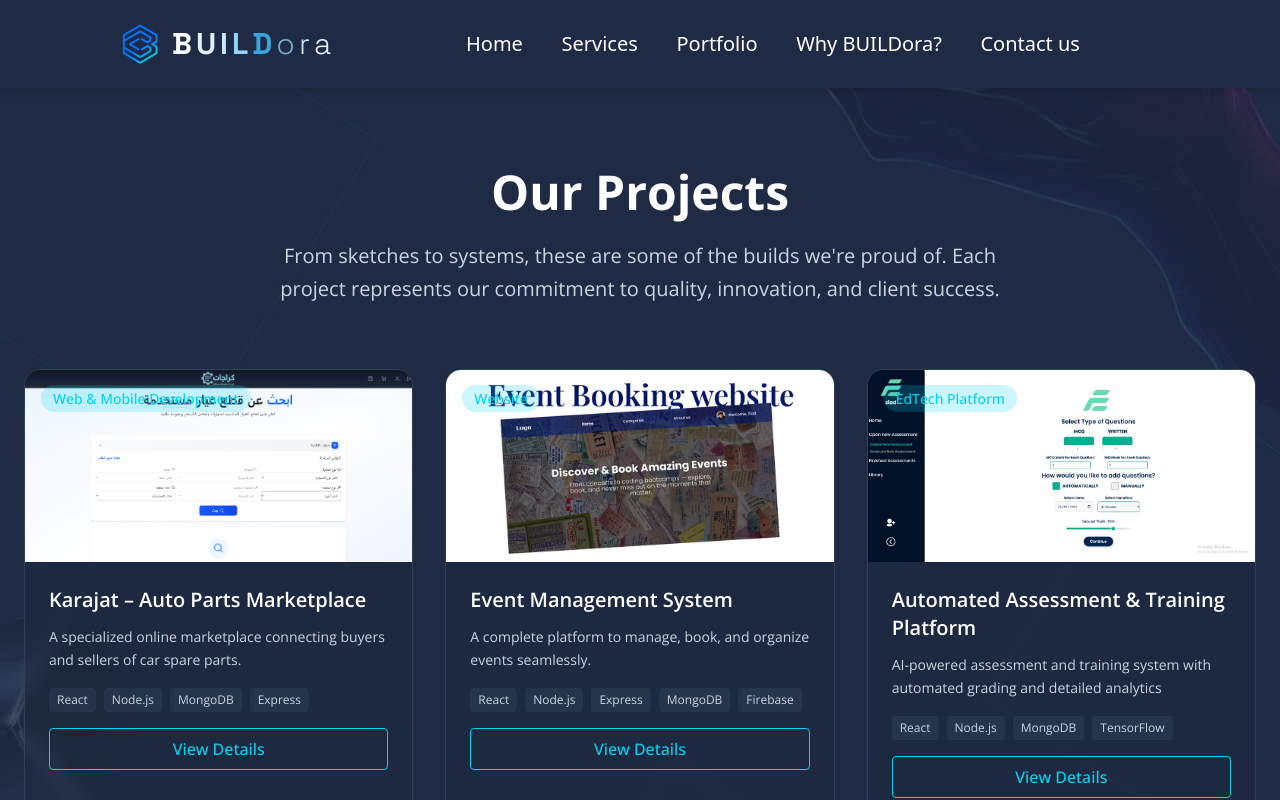
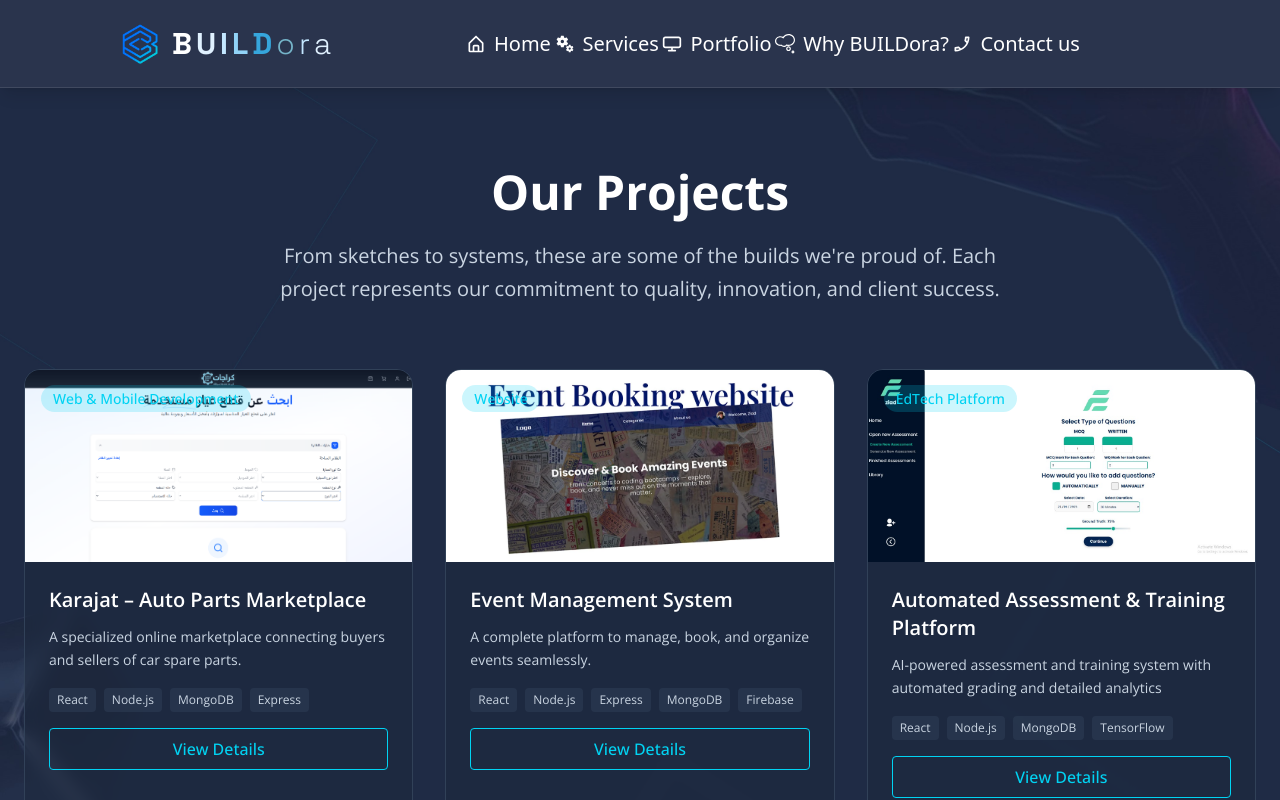
Before and after one commit to zvwda/BUILDora_Front, a React (Vite) app: page /projects in a window 1280 px wide. Shown: the top 800 px of the page. Built offline with nearby package versions, Linux system fonts and the light colour scheme.

Commit message:
Navbar Refactored and Nav Icons added

```diff
--- a/src/components/Navbar.jsx
+++ b/src/components/Navbar.jsx
@@ -1,6 +1,9 @@
 "use client";
-
-import { useState, useEffect } from "react";
+import { BiHomeAlt } from "react-icons/bi";
+import { MdOutlineMiscellaneousServices, MdOutlinePhoneEnabled } from "react-icons/md";
+import { CgScreen } from "react-icons/cg";
+import { TfiThought } from "react-icons/tfi";
+import { useState, useEffect, useMemo } from "react";
 import { useLocation, useNavigate } from "react-router-dom";
 import { Menu, X } from "lucide-react";
 import LOGO from "../assets/LOGO.png";
@@ -11,25 +14,34 @@
   const navigate = useNavigate();
   const [isHomePage, setIsHomePage] = useState(false);
 
-  useEffect(() => {
-    setIsHomePage(location.pathname === "/");
-  }, [location.pathname]);
+  useEffect(() => setIsHomePage(location.pathname === "/"), [location.pathname]);
 
-  const handleSectionNavigation = (sectionId, scroll = true) => {
+  const navItems = useMemo(
+    () => [
+      { key: "home", label: "Home", icon: <BiHomeAlt />, type: "route", path: "/" },
+      { key: "services", label: "Services", icon: <MdOutlineMiscellaneousServices />, type: "section", sectionId: "services" },
+      { key: "portfolio", label: "Portfolio", icon: <CgScreen />, type: "route", path: "/projects" },
+      { key: "why", label: "Why BUILDora?", icon: <TfiThought />, type: "section", sectionId: "why" },
+      { key: "contact", label: "Contact us", icon: <MdOutlinePhoneEnabled />, type: "section", sectionId: "contact" },
+    ],
+    []
+  );
+
+  const mdNavItems = useMemo(() => navItems.filter((it) => it.key !== "why"), [navItems]);
+  const smNavItems = mdNavItems;
+
+  const handleNav = (item) => {
+    setIsOpen(false);
+    if (item.type === "route") {
+      navigate(item.path);
+      return;
+    }
     if (!isHomePage) {
-      navigate("/", { state: { scrollTo: sectionId } });
-    } else if (scroll) {
-      const el = document.getElementById(sectionId);
-      if (el) {
-        el.scrollIntoView({ behavior: "smooth" });
+      navigate("/", { state: { scrollTo: item.sectionId } });
+    } else {
+      const el = document.getElementById(item.sectionId);
+      if (el) el.scrollIntoView({ behavior: "smooth" });
     }
-    }
-    setIsOpen(false);
-  };
-
-  const handleDirectNavigation = (path) => {
-    navigate(path);
-    setIsOpen(false);
   };
 
   useEffect(() => {
@@ -37,26 +49,16 @@
       const sectionId = location.state.scrollTo;
       setTimeout(() => {
         const el = document.getElementById(sectionId);
-        if (el) {
-          el.scrollIntoView({ behavior: "smooth" });
-        }
+        if (el) el.scrollIntoView({ behavior: "smooth" });
         navigate(location.pathname, { replace: true, state: {} });
       }, 100);
     }
   }, [location.state, isHomePage, navigate, location.pathname]);
 
-  return (
-    <nav className="bg-[#1F2A44] text-white h-[88px] px-5 shadow-md sticky top-0 z-50">
-      {/* Desktop Layout - 1024px and above */}
-      <div className="hidden xl:block mx-auto px-[100px] h-full">
-        <div className="grid grid-cols-12 gap-6 h-full items-center">
-          <div className="col-span-3 flex items-center gap-4">
-            <div
-              onClick={() => handleDirectNavigation("/")}
-              className="cursor-pointer flex items-center gap-3"
-            >
-              <img src={LOGO} alt="Logo" className="w-10 h-10 object-contain" />
-              <h1 className="text-3xl font-bold flex gap-1">
+  const Brand = ({ size = "md" }) => (
+    <div className="cursor-pointer flex items-center gap-3" onClick={() => handleNav({ type: "route", path: "/" })}>
+      <img src={LOGO} alt="Logo" className={size === "sm" ? "w-7 h-7 object-contain" : size === "xs" ? "w-6 h-6 object-contain" : "w-10 h-10 object-contain"} />
+      <h1 className={size === "sm" ? "text-2xl font-bold flex gap-1" : "text-3xl font-bold flex gap-1"}>
         <span className="text-white space-grotesk2">B</span>
         <span className="text-[#E0F1FF] space-grotesk2">U</span>
         <span className="text-[#C3E7FF] space-grotesk2">I</span>
@@ -67,254 +69,97 @@
         <span className="text-[#E0F1FF] space-grotesk">a</span>
       </h1>
     </div>
+  );
+
+  return (
+    <nav className="bg-[#1F2A44]/95 text-white h-[88px] px-5 sticky top-0 z-50 backdrop-blur-sm shadow-lg border-b border-white/10">
+      <div className="hidden xl:block mx-auto px-[100px] h-full">
+        <div className="grid grid-cols-12 gap-6 h-full items-center">
+          <div className="col-span-3 flex items-center gap-4">
+            <Brand />
           </div>
-
           <div className="col-span-9">
             <div className="px-20">
               <ul className="flex justify-between items-center text-[20px] font-normal font-sans">
-                <li
-                  className="hover:text-blue-400 cursor-pointer transition-colors duration-200 py-2"
-                  onClick={() => handleDirectNavigation("/")}
-                >
-                  Home
+                {navItems.map((it) => (
+                  <li key={it.key} className="hover:text-blue-400 cursor-pointer transition-colors duration-200 py-2 whitespace-nowrap" onClick={() => handleNav(it)}>
+                    <div className="flex flex-row justify-center items-center gap-2">{it.icon}{it.label}</div>
                   </li>
-                <li
-                  className="hover:text-blue-400 cursor-pointer transition-colors duration-200 py-2"
-                  onClick={() => handleSectionNavigation("services")}
-                >
-                  Services
-                </li>
-                <li
-                  className="hover:text-blue-400 cursor-pointer transition-colors duration-200 py-2"
-                  onClick={() => handleDirectNavigation("/projects")}
-                >
-                  Portfolio
-                </li>
-                <li
-                  className="hover:text-blue-400 cursor-pointer transition-colors duration-200 py-2"
-                  onClick={() => handleSectionNavigation("why")}
-                >
-                  Why BUILDora?
-                </li>
-                <li
-                  className="hover:text-blue-400 cursor-pointer transition-colors duration-200 py-2"
-                  onClick={() => handleSectionNavigation("contact")}
-                >
-                  Contact us
-                </li>
+                ))}
               </ul>
             </div>
           </div>
         </div>
       </div>
 
-      {/* Large Tablet Layout - 768px to 1024px */}
       <div className="hidden lg:block xl:hidden mx-auto px-12 h-full">
         <div className="flex justify-between items-center h-full">
           <div className="flex items-center gap-3">
-            <div
-              onClick={() => handleDirectNavigation("/")}
-              className="cursor-pointer flex items-center gap-3"
-            >
-              <img src={LOGO} alt="Logo" className="w-10 h-10 object-contain" />
-              <h1 className="text-3xl font-bold flex gap-1">
-                <span className="text-white space-grotesk2">B</span>
-                <span className="text-[#E0F1FF] space-grotesk2">U</span>
-                <span className="text-[#C3E7FF] space-grotesk2">I</span>
-                <span className="text-[#91D3F7] space-grotesk2">L</span>
-                <span className="text-[#36A6DC] space-grotesk2">D</span>
-                <span className="text-[#75B4C9] space-grotesk">o</span>
-                <span className="text-[#C3E7FF] space-grotesk">r</span>
-                <span className="text-[#E0F1FF] space-grotesk">a</span>
-              </h1>
+            <Brand />
           </div>
-          </div>
-
-          <ul className="flex space-x-6 text-[18px] font-normal font-sans">
-            <li
-              className="hover:text-blue-400 cursor-pointer transition-colors duration-200 py-2"
-              onClick={() => handleDirectNavigation("/")}
-            >
-              Home
+          <ul className="flex items-center space-x-6 text-[18px] font-normal font-sans">
+            {navItems.map((it) => (
+              <li key={it.key} className="hover:text-blue-400 cursor-pointer transition-colors duration-200 py-2 whitespace-nowrap" onClick={() => handleNav(it)}>
+                <div className="flex flex-row justify-center items-center gap-2">{it.icon}{it.label}</div>
               </li>
-            <li
-              className="hover:text-blue-400 cursor-pointer transition-colors duration-200 py-2"
-              onClick={() => handleSectionNavigation("services")}
-            >
-              Services
-            </li>
-            <li
-              className="hover:text-blue-400 cursor-pointer transition-colors duration-200 py-2"
-              onClick={() => handleDirectNavigation("/projects")}
-            >
-              Portfolio
-            </li>
-            <li
-              className="hover:text-blue-400 cursor-pointer transition-colors duration-200 py-2"
-              onClick={() => handleSectionNavigation("why")}
-            >
-              Why Us?
-            </li>
-            <li
-              className="hover:text-blue-400 cursor-pointer transition-colors duration-200 py-2"
-              onClick={() => handleSectionNavigation("contact")}
-            >
-              Contact
-            </li>
+            ))}
           </ul>
         </div>
       </div>
 
-      {/* Medium Tablet Layout - 640px to 768px */}
       <div className="hidden md:block lg:hidden mx-auto px-8 h-full">
         <div className="flex justify-between items-center h-full">
           <div className="flex items-center gap-2">
-            <div
-              onClick={() => handleDirectNavigation("/")}
-              className="cursor-pointer flex items-center gap-2"
-            >
-              <img src={LOGO} alt="Logo" className="w-9  object-contain" />
-              <h1 className="text-3xl font-bold flex gap-1">
-                <span className="text-white space-grotesk2">B</span>
-                <span className="text-[#E0F1FF] space-grotesk2">U</span>
-                <span className="text-[#C3E7FF] space-grotesk2">I</span>
-                <span className="text-[#91D3F7] space-grotesk2">L</span>
-                <span className="text-[#36A6DC] space-grotesk2">D</span>
-                <span className="text-[#75B4C9] space-grotesk">o</span>
-                <span className="text-[#C3E7FF] space-grotesk">r</span>
-                <span className="text-[#E0F1FF] space-grotesk">a</span>
-              </h1>
+            <Brand size="sm" />
           </div>
-          </div>
-
-          <ul className="flex space-x-4 text-[16px] font-normal font-sans">
-            <li
-              className="hover:text-blue-400 cursor-pointer transition-colors duration-200 py-2"
-              onClick={() => handleDirectNavigation("/")}
-            >
-              Home
+          <ul className="flex space-x-4 text-[16px] font-normal font-sans items-center">
+            {mdNavItems.map((it) => (
+              <li key={it.key} className="hover:text-blue-400 cursor-pointer transition-colors duration-200 py-2 flex items-center gap-2 whitespace-nowrap" onClick={() => handleNav(it)}>
+                {it.icon}
+                <span>{it.label}</span>
               </li>
-            <li
-              className="hover:text-blue-400 cursor-pointer transition-colors duration-200 py-2"
-              onClick={() => handleSectionNavigation("services")}
-            >
-              Services
-            </li>
-            <li
-              className="hover:text-blue-400 cursor-pointer transition-colors duration-200 py-2"
-              onClick={() => handleDirectNavigation("/projects")}
-            >
-              Portfolio
-            </li>
-            <li
-              className="hover:text-blue-400 cursor-pointer transition-colors duration-200 py-2"
-              onClick={() => handleSectionNavigation("contact")}
-            >
-              Contact
-            </li>
+            ))}
           </ul>
         </div>
       </div>
 
-      {/* Small Tablet Layout - 480px to 640px */}
       <div className="hidden sm:block md:hidden mx-auto px-6 h-full">
         <div className="flex justify-between items-center h-full">
           <div className="flex items-center gap-2">
-            <div
-              onClick={() => handleDirectNavigation("/")}
-              className="cursor-pointer flex items-center gap-2"
-            >
-              <img src={LOGO} alt="Logo" className="w-8 h-8 object-contain" />
-              <h1 className="text-3xl font-bold flex gap-1">
-                <span className="text-white space-grotesk2">B</span>
-                <span className="text-[#E0F1FF] space-grotesk2">U</span>
-                <span className="text-[#C3E7FF] space-grotesk2">I</span>
-                <span className="text-[#91D3F7] space-grotesk2">L</span>
-                <span className="text-[#36A6DC] space-grotesk2">D</span>
-                <span className="text-[#75B4C9] space-grotesk">o</span>
-                <span className="text-[#C3E7FF] space-grotesk">r</span>
-                <span className="text-[#E0F1FF] space-grotesk">a</span>
-              </h1>
+            <Brand size="sm" />
+          </div>
+          <ul className="flex space-x-4 text-[16px] font-normal font-sans items-center">
+            {smNavItems.map((it) => (
+              <li key={it.key} className="hover:text-blue-400 cursor-pointer transition-colors duration-200 py-2 flex items-center gap-2 whitespace-nowrap" onClick={() => handleNav(it)}>
+                {it.icon}
+                <span>{it.label}</span>
+              </li>
+            ))}
+          </ul>
         </div>
       </div>
 
-          <button
-            onClick={() => setIsOpen(!isOpen)}
-            className="text-white p-2 hover:bg-white/10 rounded-lg transition-colors duration-200"
-            aria-label="Toggle menu"
-          >
+      <div className="sm:hidden mx-auto px-4 h-full">
+        <div className="flex justify-between items-center h-full">
+          <div className="flex items-center gap-2">
+            <Brand size="sm" />
+          </div>
+          <button onClick={() => setIsOpen(!isOpen)} className="text-white p-2 hover:bg-white/10 rounded-lg transition-colors duration-200" aria-label="Toggle menu">
             {isOpen ? <X size={22} /> : <Menu size={22} />}
           </button>
         </div>
       </div>
 
-      {/* Mobile Layout - below 480px */}
-      <div className="sm:hidden mx-auto px-4 h-full">
-        <div className="flex justify-between items-center h-full">
-          <div className="flex items-center gap-2">
-            <div
-              onClick={() => handleDirectNavigation("/")}
-              className="cursor-pointer flex items-center gap-2"
-            >
-              <img src={LOGO} alt="Logo" className="w-7 h-7 object-contain" />
-              <h1 className="text-2xl font-bold flex gap-1">
-                <span className="text-white space-grotesk2">B</span>
-                <span className="text-[#E0F1FF] space-grotesk2">U</span>
-                <span className="text-[#C3E7FF] space-grotesk2">I</span>
-                <span className="text-[#91D3F7] space-grotesk2">L</span>
-                <span className="text-[#36A6DC] space-grotesk2">D</span>
-                <span className="text-[#75B4C9] space-grotesk">o</span>
-                <span className="text-[#C3E7FF] space-grotesk">r</span>
-                <span className="text-[#E0F1FF] space-grotesk">a</span>
-              </h1>
-            </div>
-          </div>
-
-          <button
-            onClick={() => setIsOpen(!isOpen)}
-            className="text-white p-2 hover:bg-white/10 rounded-lg transition-colors duration-200"
-            aria-label="Toggle menu"
-          >
-            {isOpen ? <X size={22} /> : <Menu size={22} />}
-          </button>
-        </div>
-      </div>
-
-      {/* Mobile Menu - for small tablet and mobile */}
       {isOpen && (
-        <div className="md:hidden bg-[#1F2A44] border-t border-white/10 transition-all duration-300 ease-in-out">
+        <div className="md:hidden bg-[#1F2A44]/98 border-t border-white/10 transition-all duration-300 ease-in-out w-full shadow-2xl">
           <div className="mx-auto px-4 sm:px-6 py-4">
             <ul className="space-y-3 text-[16px] sm:text-[18px] font-normal font-sans">
-              <li
-                className="hover:text-blue-400 cursor-pointer py-3 px-2 rounded-lg hover:bg-white/5 transition-all duration-200"
-                onClick={() => handleDirectNavigation("/")}
-              >
-                Home
+              {navItems.map((it) => (
+                <li key={it.key} className="hover:text-blue-400 cursor-pointer py-3 px-2 rounded-lg hover:bg-white/5 transition-all duration-200 flex items-center gap-3" onClick={() => handleNav(it)}>
+                  {it.icon}
+                  <span>{it.label}</span>
                 </li>
-              <li
-                className="hover:text-blue-400 cursor-pointer py-3 px-2 rounded-lg hover:bg-white/5 transition-all duration-200"
-                onClick={() => handleSectionNavigation("services")}
-              >
-                Services
-              </li>
-              <li
-                className="hover:text-blue-400 cursor-pointer py-3 px-2 rounded-lg hover:bg-white/5 transition-all duration-200"
-                onClick={() => handleDirectNavigation("/projects")}
-              >
-                Portfolio
-              </li>
-              <li
-                className="hover:text-blue-400 cursor-pointer py-3 px-2 rounded-lg hover:bg-white/5 transition-all duration-200"
-                onClick={() => handleSectionNavigation("why")}
-              >
-                Why BUILDora?
-              </li>
-              <li
-                className="hover:text-blue-400 cursor-pointer py-3 px-2 rounded-lg hover:bg-white/5 transition-all duration-200"
-                onClick={() => handleSectionNavigation("contact")}
-              >
-                Contact us
-              </li>
+              ))}
             </ul>
           </div>
         </div>
```
Lines whose indentation alone changed are shown as unchanged.
